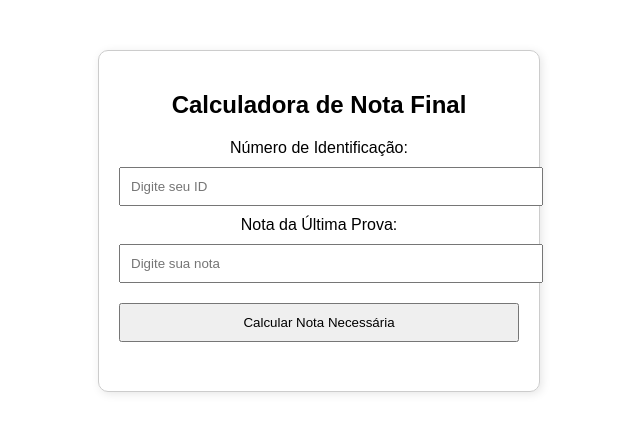
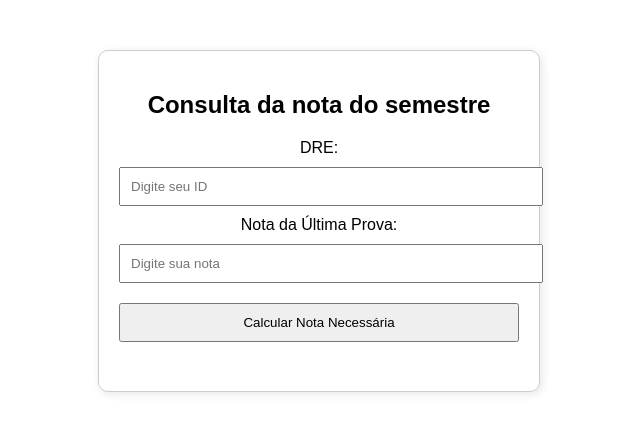
Before and after one commit to carloshjr/imqa-ple, a plain HTML site: page index.html in a window 1280 px wide. Shown: the whole page, without its empty margins (321-961 px from the left). Drawn offline with Linux system fonts and the light colour scheme.

Commit message:
Update index.html

```diff
--- a/index.html
+++ b/index.html
@@ -27,8 +27,8 @@
 </head>
 <body>
     <div class="container">
-        <h2>Calculadora de Nota Final</h2>
-        <label for="idAluno">Número de Identificação:</label>
+        <h2>Consulta da nota do semestre</h2>
+        <label for="idAluno">DRE:</label>
         <input type="text" id="idAluno" placeholder="Digite seu ID">
 
         <label for="notaProva1">Nota da Última Prova:</label>
```
